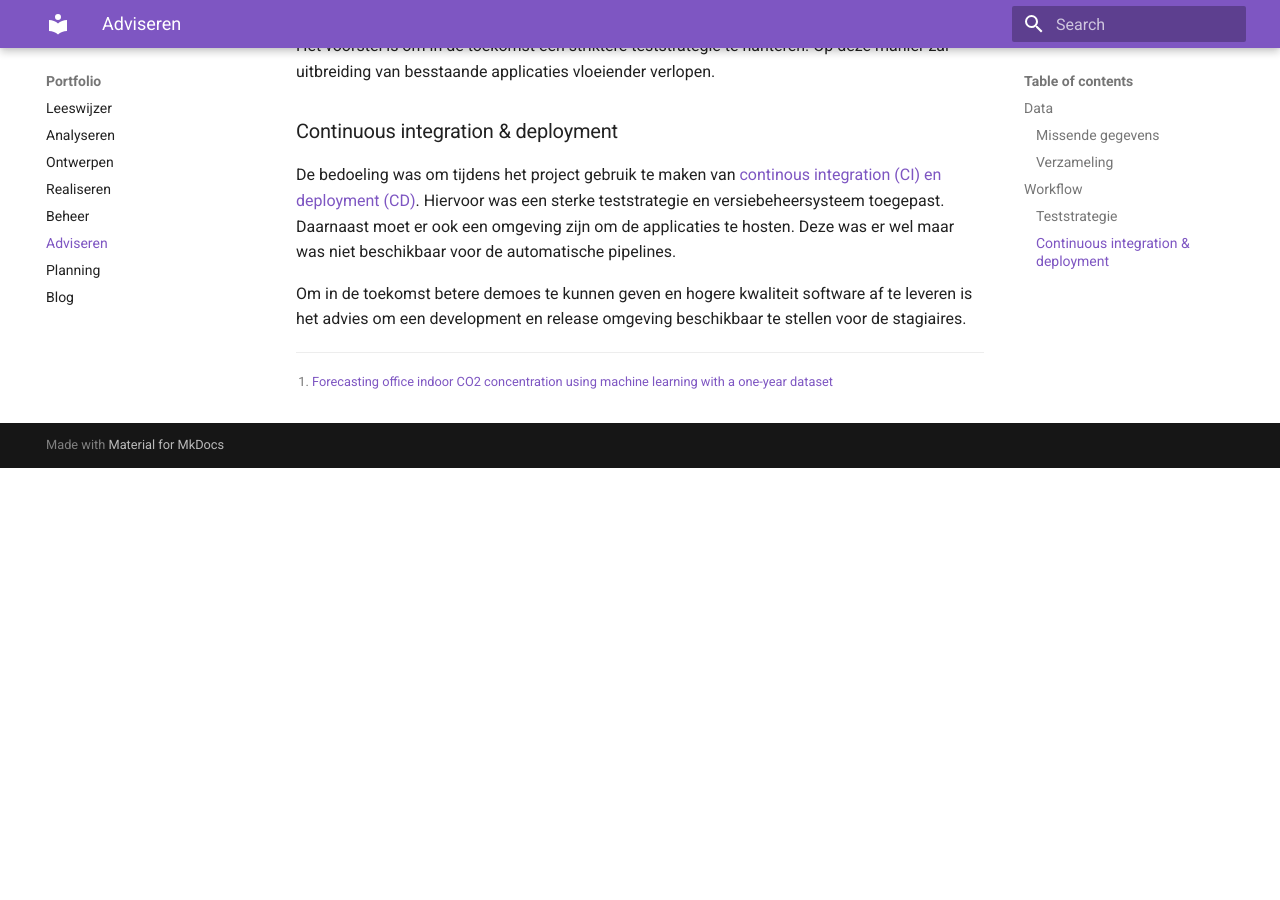
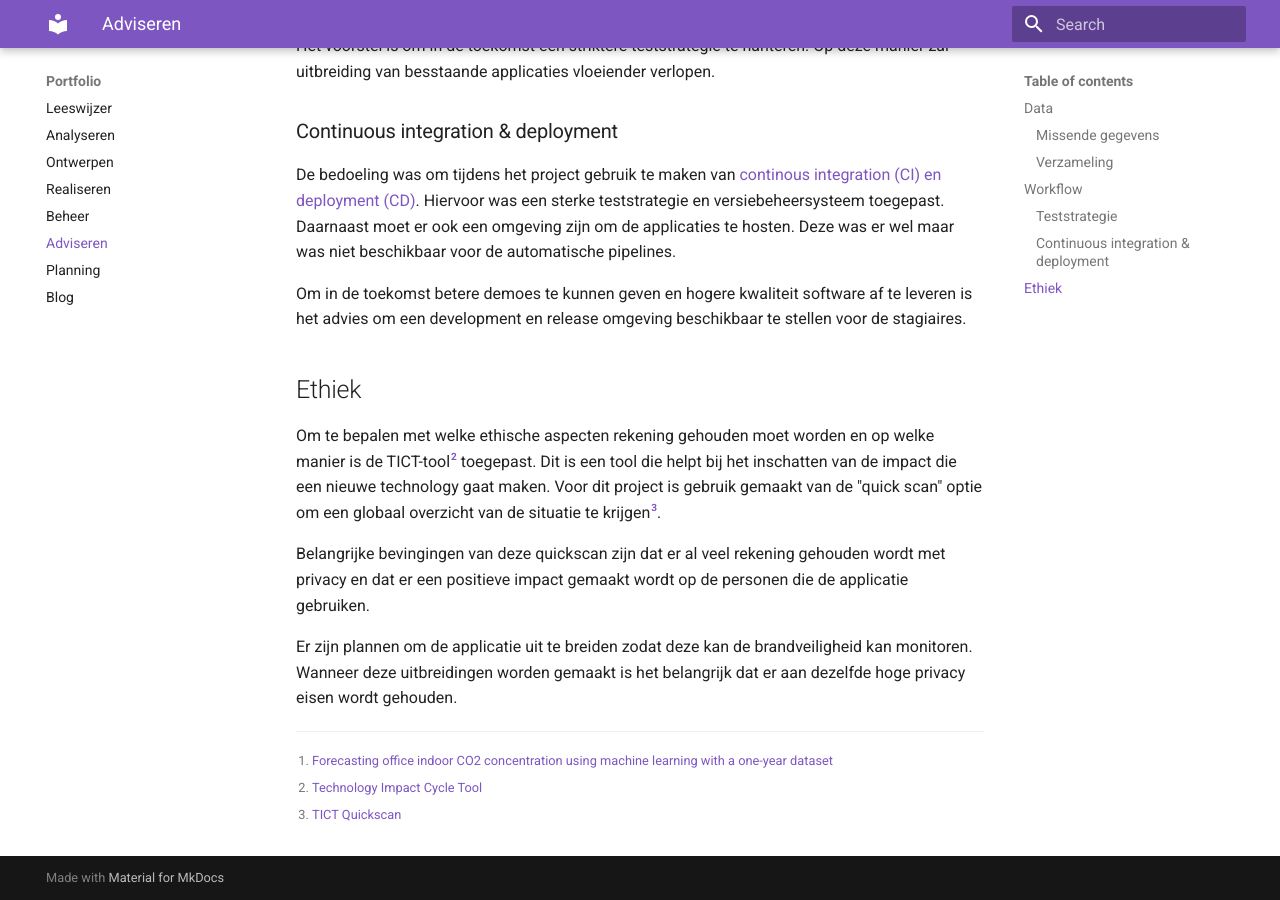
Before and after one commit to kpapijnenburg/portfolio, an MkDocs documentation site: the page built from docs/adviseren.md, in a window 1280 px wide and 900 px high, scrolled down 1442 px. Built offline with MkDocs 1.6.1 and Material for MkDocs 9.7.7, drawn with Linux system fonts in a browser that asks for light colours; before the commit the page ends 1910 px from its top, so only the background shows below that.

Commit message:
Added tict

```diff
--- a/docs/adviseren.md
+++ b/docs/adviseren.md
@@ -38,4 +38,13 @@ De bedoeling was om tijdens het project gebruik te maken van [continous integrat
 
 Om in de toekomst betere demoes te kunnen geven en hogere kwaliteit software af te leveren is het advies om een development en release omgeving beschikbaar te stellen voor de stagiaires.
 
+## Ethiek
+Om te bepalen met welke ethische aspecten rekening gehouden moet worden en op welke manier is de TICT-tool[^2] toegepast. Dit is een tool die helpt bij het inschatten van de impact die een nieuwe technology gaat maken. Voor dit project is gebruik gemaakt van de "quick scan" optie om een globaal overzicht van de situatie te krijgen[^3].
+
+Belangrijke bevingingen van deze quickscan zijn dat er al veel rekening gehouden wordt met privacy en dat er een positieve impact gemaakt wordt op de personen die de applicatie gebruiken.
+
+Er zijn plannen om de applicatie uit te breiden zodat deze kan de brandveiligheid kan monitoren. Wanneer deze uitbreidingen worden gemaakt is het belangrijk dat er aan dezelfde  hoge privacy eisen wordt gehouden.
+
 [^1]: [Forecasting office indoor CO2 concentration using machine learning with a one-year dataset](https://doi.org/10.1016/j.buildenv.2020.107409)
+[^2]: [Technology Impact Cycle Tool](https://www.tict.io/)
+[^3]: [TICT Quickscan](pdfs/tict_quickscan.pdf)
```
Also changed, not shown: 1 other file.
